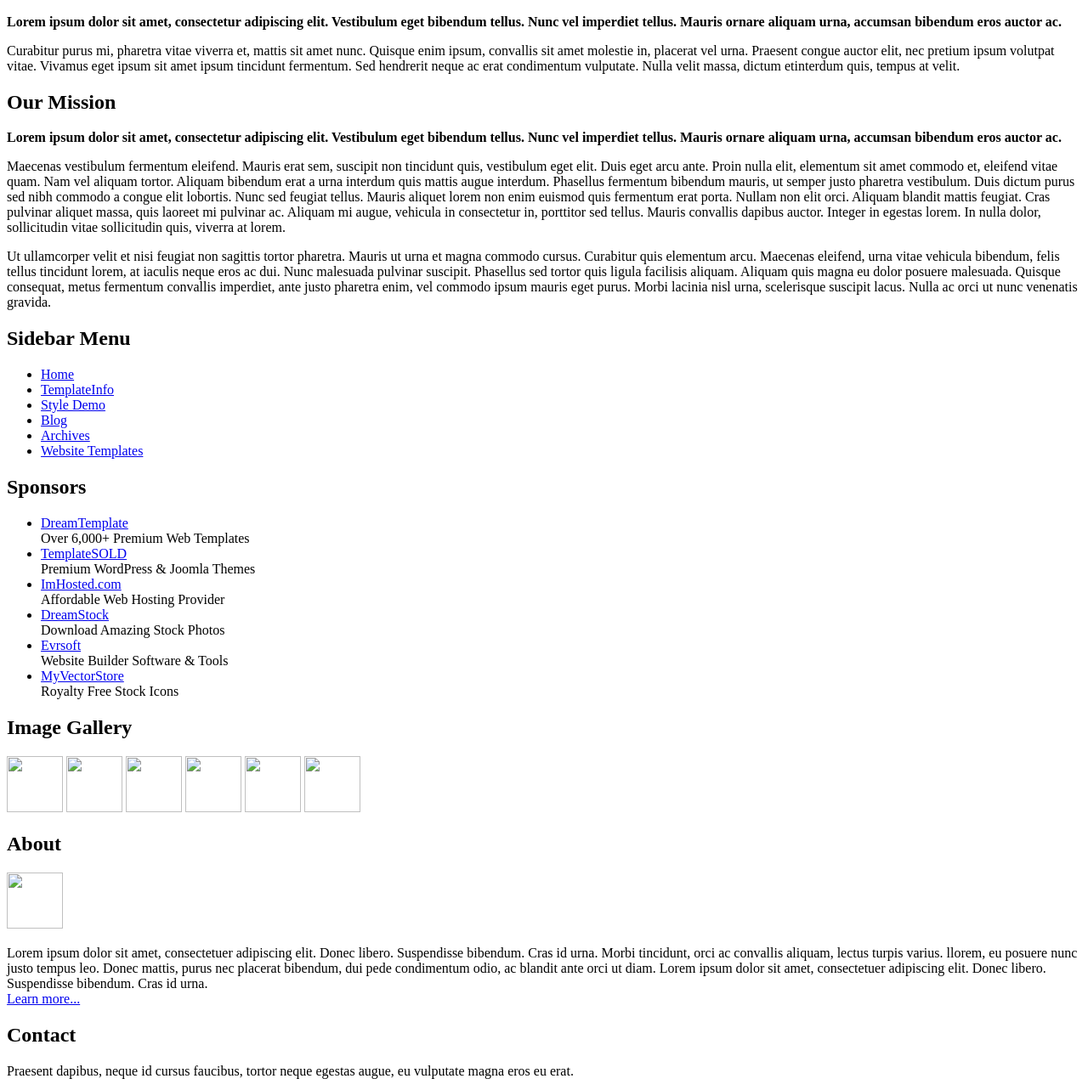
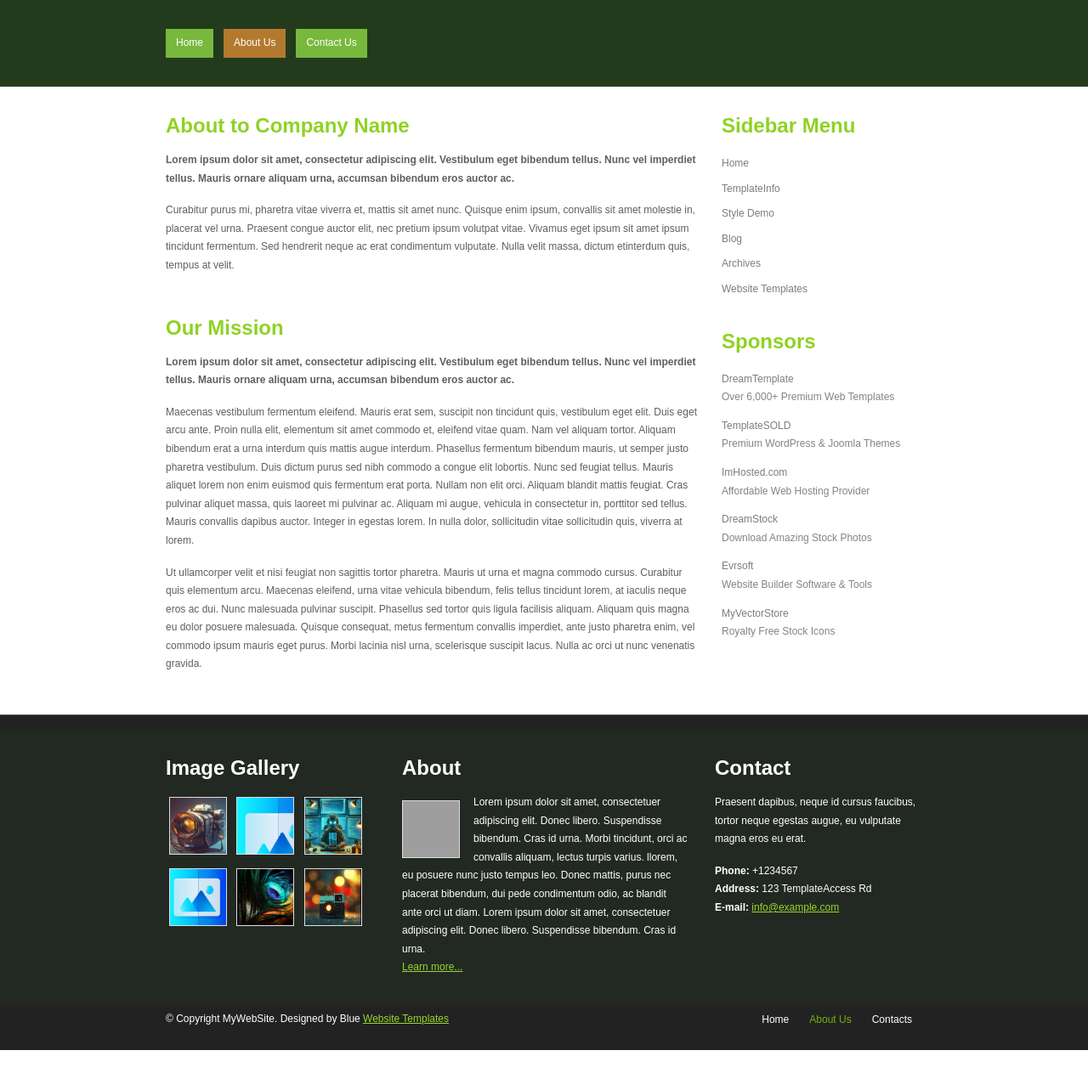
Before and after one commit to Sisyetad/Assessmenet-2_Sisay-Tadewos-Yale_Ugr-9161-15_4, a plain HTML site: page src/html/about.html in a window 1280 px wide. Shown: the part 198-1481 px from the top of the page at 85% size. After the commit the page ends 1434 px from the top, so only its background shows below. Drawn offline with Linux system fonts and the light colour scheme; the site is published under a folder, as on GitHub Pages, so addresses that start at the root find nothing.

Commit message:
edit path

```diff
--- a/index.html
+++ b/index.html
@@ -3,21 +3,21 @@
 <head>
     <title>Business Box</title>
     <meta http-equiv="Content-Type" content="text/html; charset=UTF-8">
-    <link href="src/css/style.css" rel="stylesheet" type="text/css">
-    <link rel="icon" type="image/x-icon" href="/src/images/favicon.ico">
+    <link href="./src/css/style.css" rel="stylesheet" type="text/css">
+    <link rel="icon" type="image/x-icon" href="./src/images/favicon.ico">
 </head>
 <body>
     <section class="header">
         <div class="header_resize">
             <div class="logo">
-                <h1><a href="index.html"><small>put your slogan here</small><br>
+                <h1><a href="#"><small>put your slogan here</small><br>
                 <span>Business</span> Box</a></h1>
             </div>
             <div class="menu_nav">
                 <ul>
                     <li class="active"><a href="index.html">Home</a></li>
-                    <li><a href="src/html/about.html">About Us</a></li>
-                    <li><a href="src/html/contact.html">Contact Us</a></li>
+                    <li><a href="./src/html/about.html">About Us</a></li>
+                    <li><a href="./src/html/contact.html">Contact Us</a></li>
                 </ul>
             </div>
             <div class="clr"></div>
@@ -29,14 +29,14 @@
                 <div class="article_vert">
                     <h2>Template License</h2>
                     <p><span class="highlight"><strong>Lorem ipsum dolor</strong></span></p>
-                    <img src="/src/images/img.webp" width="287" height="97" alt="">
+                    <img src="./src/images/img.webp" width="287" height="97" alt="">
                     <p>This is a free CSS website template by BlueWebTemplates. This work is distributed under the <a href="index.html">Creative Commons Attribution 3.0 License</a>, which means that you are free to use it for any personal or commercial purpose provided you credit me in the form of a link back to BlueWebTemplates.com.</p>
                     <p><a href="#" class="red">Read more</a> | <a href="#">Comments (24)</a> | March 16, 2015</p>
                 </div>
                 <div class="article_vert">
                     <h2>Lorem Ipsum Dolor Sit</h2>
                     <p><span class="highlight"><strong>Lorem ipsum dolor</strong></span></p>
-                    <img src="/src/images/image.webp" width="287" height="97" alt="">
+                    <img src="./src/images/image.webp" width="287" height="97" alt="">
                     <p>Lorem ipsum dolor sit amet, consectetuer adipiscing elit. Donec libero. Suspendisse bibendum. Cras id urna. <a href="#">Morbi tincidunt, orci ac convallis aliquam, lectus turpis varius lorem, eu posuere nunc justo tempus leo.</a> Donec mattis, purus nec placerat bibendum, dui pede condimentum odio, ac blandit ante orci ut diam. Cras fringilla magna.</p>
                     <p><a href="#" class="red">Read more</a> | <a href="#">Comments (2)</a> | March 15, 2015</p>
                 </div>
@@ -44,7 +44,7 @@
                 <div class="article_vert">
                     <h2>Contrary to popular belief</h2>
                     <p><span class="highlight"><strong>Lorem ipsum dolor</strong></span></p>
-                    <img src="/src/images/img.jpg" width="287" height="97" alt="">
+                    <img src="./src/images/img.jpg" width="287" height="97" alt="">
                     <p><a href="#">Lorem Ipsum is not simply random text. It has roots in a piece of classical Latin literature from 45 BC,
                          making it over 2000 years old.</a><br>
                         Richard McClintock, a Latin professor at Hampden-Sydney College in Virginia, looked up one of the more obscure Latin
@@ -89,17 +89,17 @@
             <div class="fbg_resize">
                 <div class="col c1">
                     <h2>Image Gallery</h2>
-                    <a href="#"><img src="/src/images/img6.jpg" width="66" height="66" alt="" class="ad"></a>
-                    <a href="#"><img src="/src/images/img5.jpg" width="66" height="66" alt="" class="ad"></a>
-                    <a href="#"><img src="/src/images/img3.jpg" width="66" height="66" alt="" class="ad"></a>
-                    <a href="#"><img src="/src/images/img9.jpg" width="66" height="66" alt="" class="ad"></a>
-                    <a href="#"><img src="/src/images/img8.jpg" width="66" height="66" alt="" class="ad"></a>
-                    <a href="#"><img src="/src/images/img1.jpg" width="66" height="66" alt="" class="ad"></a>
+                    <a href="#"><img src="./src/images/img6.jpg" width="66" height="66" alt="" class="ad"></a>
+                    <a href="#"><img src="./src/images/img5.jpg" width="66" height="66" alt="" class="ad"></a>
+                    <a href="#"><img src="./src/images/img3.jpg" width="66" height="66" alt="" class="ad"></a>
+                    <a href="#"><img src="./src/images/img9.jpg" width="66" height="66" alt="" class="ad"></a>
+                    <a href="#"><img src="./src/images/img8.jpg" width="66" height="66" alt="" class="ad"></a>
+                    <a href="#"><img src="./src/images/img1.jpg" width="66" height="66" alt="" class="ad"></a>
                     <div class="clr"></div>
                 </div>
                 <div class="col c2">
                     <h2>About</h2>
-                    <img src="/src/images/img7.jpg" width="66" height="66" alt="">
+                    <img src="./src/images/img7.jpg" width="66" height="66" alt="">
                     <p>Lorem ipsum dolor sit amet, consectetuer adipiscing elit. Donec libero. Suspendisse bibendum. Cras id urna. Morbi tincidunt, orci ac convallis aliquam, lectus turpis varius.<br>
                     llorem, eu posuere nunc justo tempus leo. Donec mattis, purus nec placerat bibendum, dui pede condimentum odio, ac blandit ante orci ut diam.<br>
                     Lorem ipsum dolor sit amet, consectetuer adipiscing elit. Donec libero. Suspendisse bibendum. Cras id urna.<br>
@@ -118,8 +118,8 @@
         <div class="footer_resize">
             <ul class="fmenu">
                 <li class="active"><a href="index.html">Home</a></li>
-                <li><a href="src/html/about.html">About Us</a></li>
-                <li><a href="src/html/contact.html">Contacts</a></li>
+                <li><a href="./src/html/about.html">About Us</a></li>
+                <li><a href="./src/html/contact.html">Contacts</a></li>
             </ul>
             <p class="lf">Copyright &copy; 2015 Business Box. All Rights Reserved</p>
         </div>
--- a/src/html/about.html
+++ b/src/html/about.html
@@ -3,8 +3,8 @@
 <head>
     <title>Business Box | About</title>
     <meta http-equiv="Content-Type" content="text/html; charset=UTF-8">
-    <link href="/src/css/style.css" rel="stylesheet" type="text/css">
-    <link rel="icon" type="image/x-icon" href="/src/images/favicon.ico">
+    <link href="../css/style.css" rel="stylesheet" type="text/css">
+    <link rel="icon" type="image/x-icon" href="../images/favicon.ico">
 </head>
 <body>
     <section class="header">
@@ -15,9 +15,9 @@
             </div>
             <div class="menu_nav">
                 <ul>
-                    <li><a href="/index.html">Home</a></li>
-                    <li class="active"><a href="/src/html/about.html">About Us</a></li>
-                    <li><a href="/src/html/contact.html">Contact Us</a></li>
+                    <li><a href="../../index.html">Home</a></li>
+                    <li class="active"><a href="about.html">About Us</a></li>
+                    <li><a href="contact.html">Contact Us</a></li>
                 </ul>
             </div>
             <div class="clr"></div>
@@ -70,17 +70,17 @@
             <div class="fbg_resize">
                 <div class="col c1">
                     <h2>Image Gallery</h2>
-                    <a href="#"><img src="/src/images/img6.jpg" width="66" height="66" alt="" class="ad"></a>
-                    <a href="#"><img src="/src/images/img5.jpg" width="66" height="66" alt="" class="ad"></a>
-                    <a href="#"><img src="/src/images/img3.jpg" width="66" height="66" alt="" class="ad"></a>
-                    <a href="#"><img src="/src/images/img9.jpg" width="66" height="66" alt="" class="ad"></a>
-                    <a href="#"><img src="/src/images/img8.jpg" width="66" height="66" alt="" class="ad"></a>
-                    <a href="#"><img src="/src/images/img1.jpg" width="66" height="66" alt="" class="ad"></a>
+                    <a href="#"><img src="../images/img6.jpg" width="66" height="66" alt="" class="ad"></a>
+                    <a href="#"><img src="../images/img5.jpg" width="66" height="66" alt="" class="ad"></a>
+                    <a href="#"><img src="../images/img3.jpg" width="66" height="66" alt="" class="ad"></a>
+                    <a href="#"><img src="../images/img9.jpg" width="66" height="66" alt="" class="ad"></a>
+                    <a href="#"><img src="../images/img8.jpg" width="66" height="66" alt="" class="ad"></a>
+                    <a href="#"><img src="../images/img1.jpg" width="66" height="66" alt="" class="ad"></a>
                     <div class="clr"></div>
                 </div>
                 <div class="col c2">
                     <h2>About</h2>
-                    <img src="/src/images/img7.jpg" width="66" height="66" alt="">
+                    <img src="../images/img7.jpg" width="66" height="66" alt="">
                     <p>Lorem ipsum dolor sit amet, consectetuer adipiscing elit. Donec libero. Suspendisse bibendum. Cras id urna. Morbi tincidunt, orci ac convallis aliquam, lectus turpis varius. llorem, eu posuere nunc justo tempus leo. Donec mattis, purus nec placerat bibendum, dui pede condimentum odio, ac blandit ante orci ut diam. Lorem ipsum dolor sit amet, consectetuer adipiscing elit. Donec libero. Suspendisse bibendum. Cras id urna.<br><a href="#">Learn more...</a></p>
                 </div>
                 <div class="col c3">
@@ -95,11 +95,11 @@
         </div>
         <div class="footer_resize">
             <ul class="fmenu">
-                <li><a href="/index.html">Home</a></li>
-                <li class="active"><a href="/src/html/about.html">About Us</a></li>
-                <li><a href="/src/html/contact.html">Contacts</a></li>
+                <li><a href="../../index.html">Home</a></li>
+                <li class="active"><a href="about.html">About Us</a></li>
+                <li><a href="contact.html">Contacts</a></li>
             </ul>
-            <p class="lf">&copy; Copyright MyWebSite. Designed by Blue <a href="/index.html">Website Templates</a></p>
+            <p class="lf">&copy; Copyright MyWebSite. Designed by Blue <a href="../../index.html">Website Templates</a></p>
             <div class="clr"></div>
         </div>
     </section>
```
Also changed, not shown: src/html/contact.html (+17 -17 lines).
